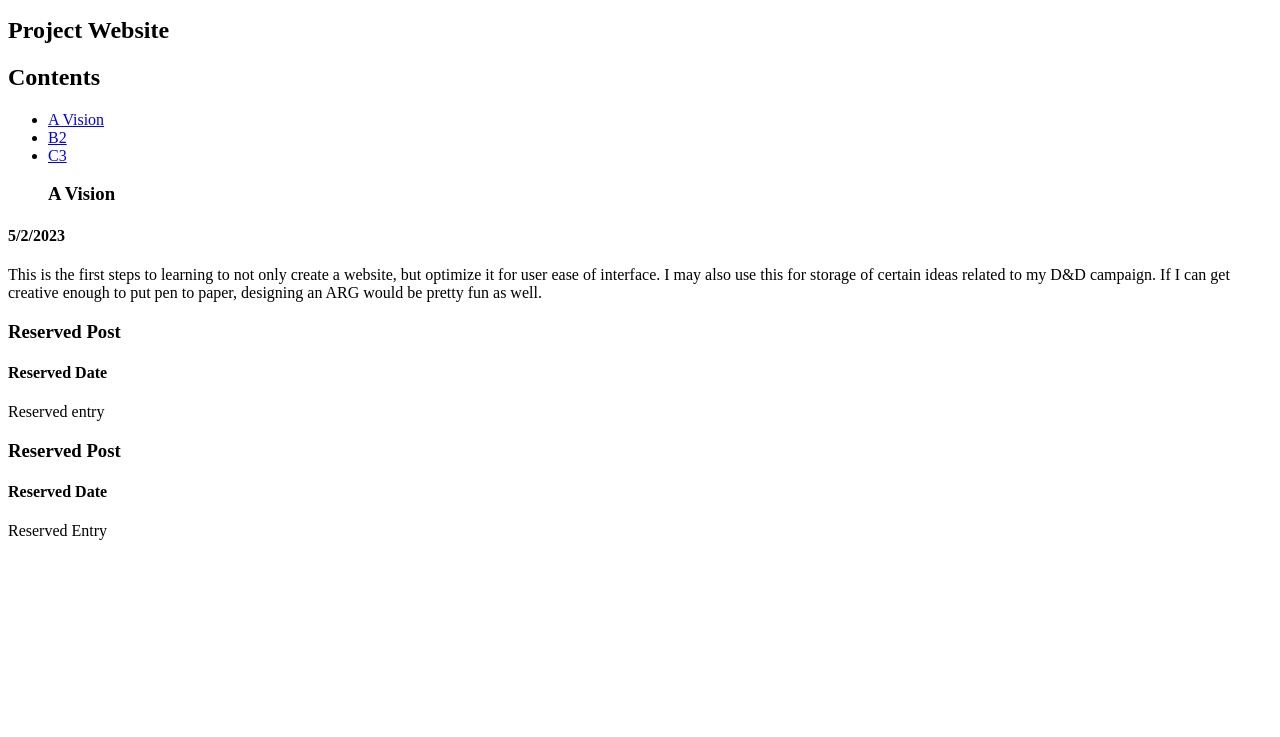
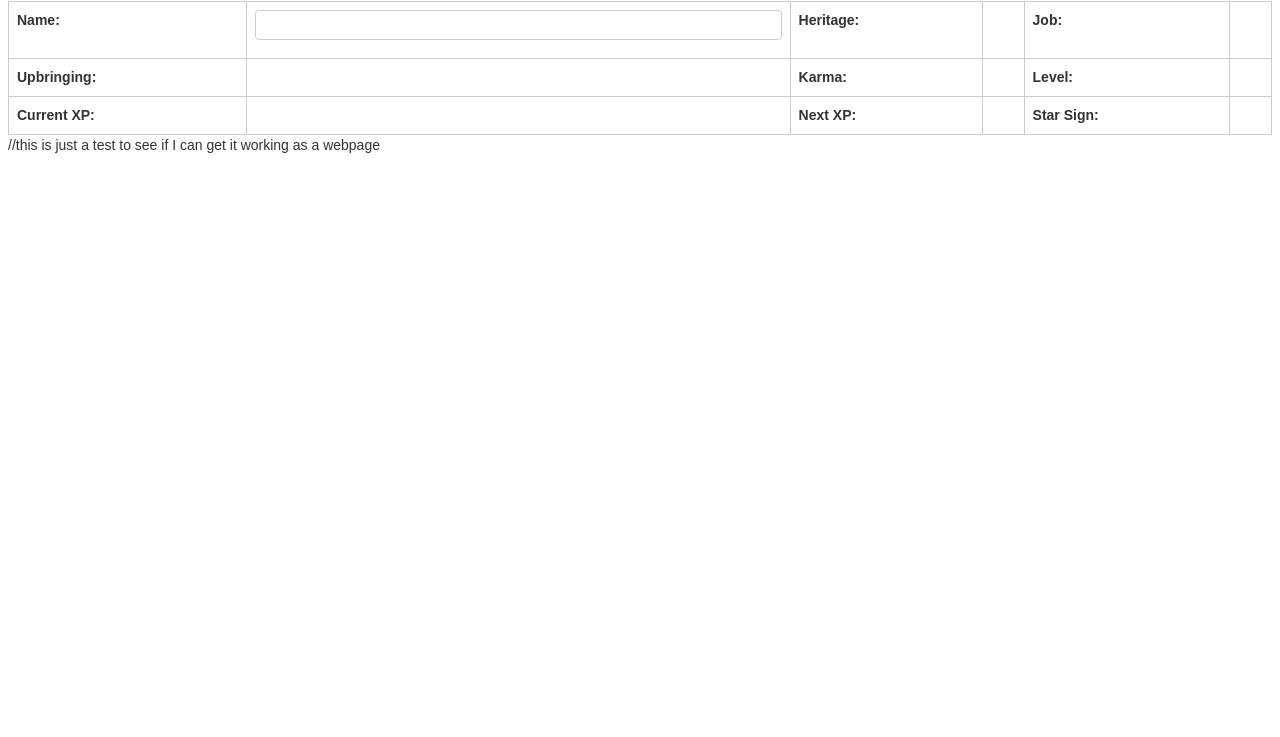
Before and after one commit to ANatural20/ANatural20.github.io, a plain HTML site: page index.html in a window 1280 px wide. Shown: the part 63-800 px from the top of the page. Drawn offline with Linux system fonts and the light colour scheme.

Commit message:
Update index.html

```diff
--- a/index.html
+++ b/index.html
@@ -1,54 +1,75 @@
 <!DOCTYPE html>
 <html>
   <head>
-        <meta charset="utf-8">
-        <title>Simple </title>
+    <meta charset="UTF-8">
+    <title>Character Sheet</title>
     <style>
-            .headone {
-                text-size: 30px;
-                font-style: "Monaco", "Lucida Console", monospace;
-                align: center;
+      /* Styling for the character sheet */
+      body {
+        font-family: Arial, sans-serif;
+        font-size: 14px;
+        line-height: 1.5;
+        color: #333;
       }
-            .headtwo {
-                text-size: 20px;
-                font-style: "Monaco", "Lucida Console", monospace;
-                align: center;
+      h1 {
+        text-align: center;
+        font-size: 24px;
+        margin-top: 0;
+        margin-bottom: 20px;
       }
-            .contents{
-                font-style: "Monaco", "Lucida Console", monospace;
+      table {
+        width: 100%;
+        border-collapse: collapse;
       }
-            .headthree{
+      th, td {
+        padding: 8px;
+        text-align: left;
+        vertical-align: top;
+        border: 1px solid #ccc;
       }
-            .date{
-                font-style: "Monaco", "Lucida Console", monospace;
-                align: left;
+      th {
+        font-weight: bold;
+      }
+      input[type="text"] {
+        width: 100%;
+        padding: 6px 10px;
+        box-sizing: border-box;
+        border: 1px solid #ccc;
+        border-radius: 4px;
+        font-size: 14px;
+        margin-bottom: 10px;
       }
     </style>
   </head>
   <body>
-
-        <h1 class="headone"># ANatural20.github.io</h1>
-        <h2 class="headtwo">Project Website</h2>
-
-        <h2 class="contents">Contents</h2>
-            <ul>
-        <li class="headthree"><a href= "#firstpost">A Vision</a></li>
-            <li class="headthree"><a href= "#secondpost">B2</a></li>
-            <li class="headthree"><a href= "#thirdpost">C3</a></li>
-        </ul>
-
-    <h3><ul class="headone" id="firstpost">A Vision</ul></h3>
-        <h4 class="date">5/2/2023</h4>
-        <p>This is the first steps to learning to not only create a website, but optimize it for user ease of interface. I may also use this for storage of certain ideas related to my D&D campaign. If I can get creative enough to put pen to paper, designing an ARG would be pretty fun as well.</p>
-    <h3 class="headone" id= "secondpost">Reserved Post</h3>
-        <h4 class="date">Reserved Date</h4>
-        <p>Reserved entry</p>
-
-    <h3 class="headone" id="thirdpost">Reserved Post</h3>
-        <h4 class="date">Reserved Date</h4>
-        <p>Reserved Entry</p>
-
-
-
+    <h1>Character Sheet</h1>
+    <table>
+      <tr>
+        <th>Name:</th>
+        <td><input type="text" name="name"></td>
+        <th>Heritage:</th>
+        <td></td>
+        <th>Job:</th>
+        <td></td>
+      </tr>
+      <tr>
+        <th>Upbringing:</th>
+        <td></td>
+        <th>Karma:</th>
+        <td></td>
+        <th>Level:</th>
+        <td></td>
+      </tr>
+      <tr>
+        <th>Current XP:</th>
+        <td></td>
+        <th>Next XP:</th>
+        <td></td>
+        <th>Star Sign:</th>
+        <td></td>
+      </tr>
+    </table>
   </body>
 </html>
+
+//this is just a test to see if I can get it working as a webpage
```
Lines whose indentation alone changed are shown as unchanged.
